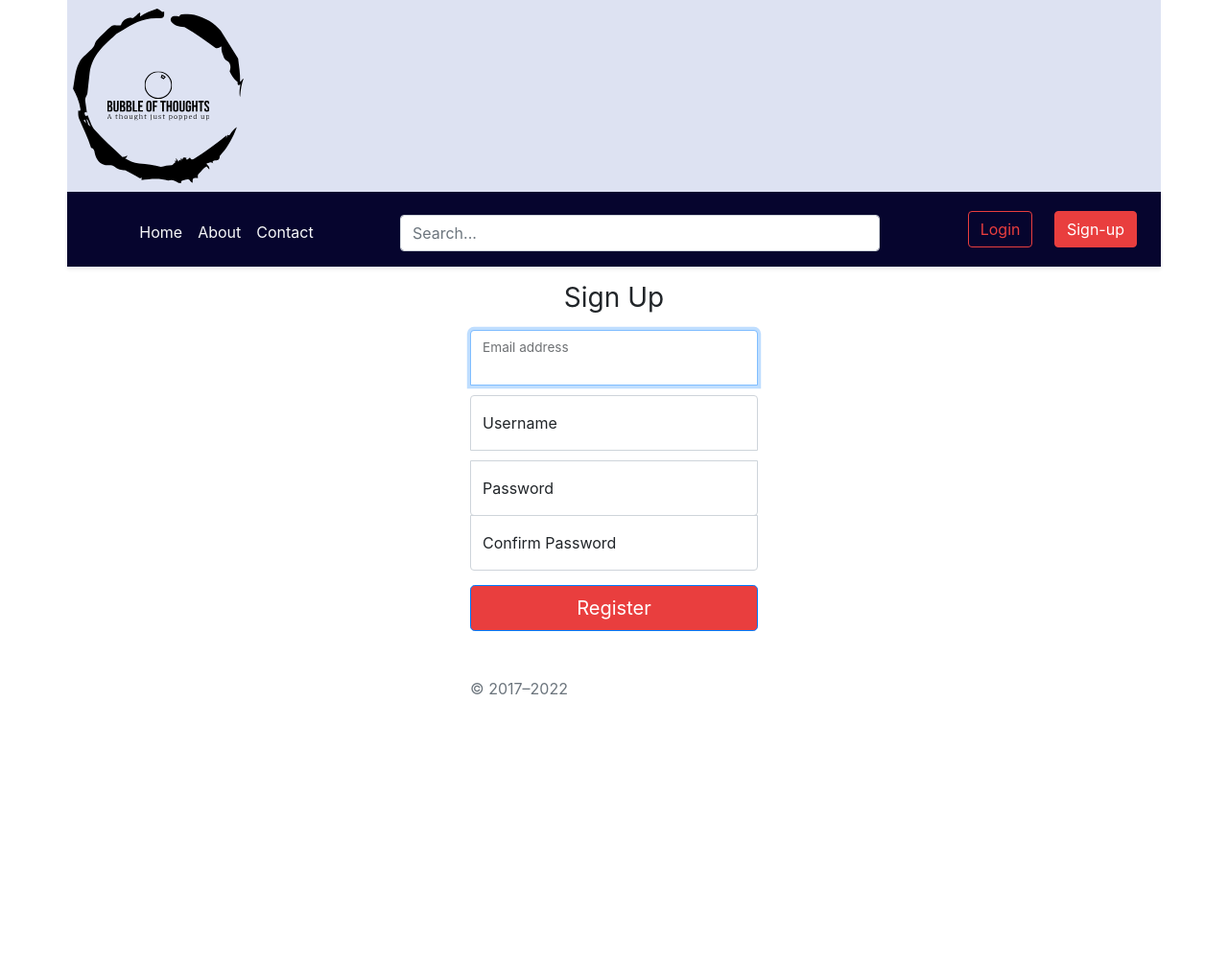
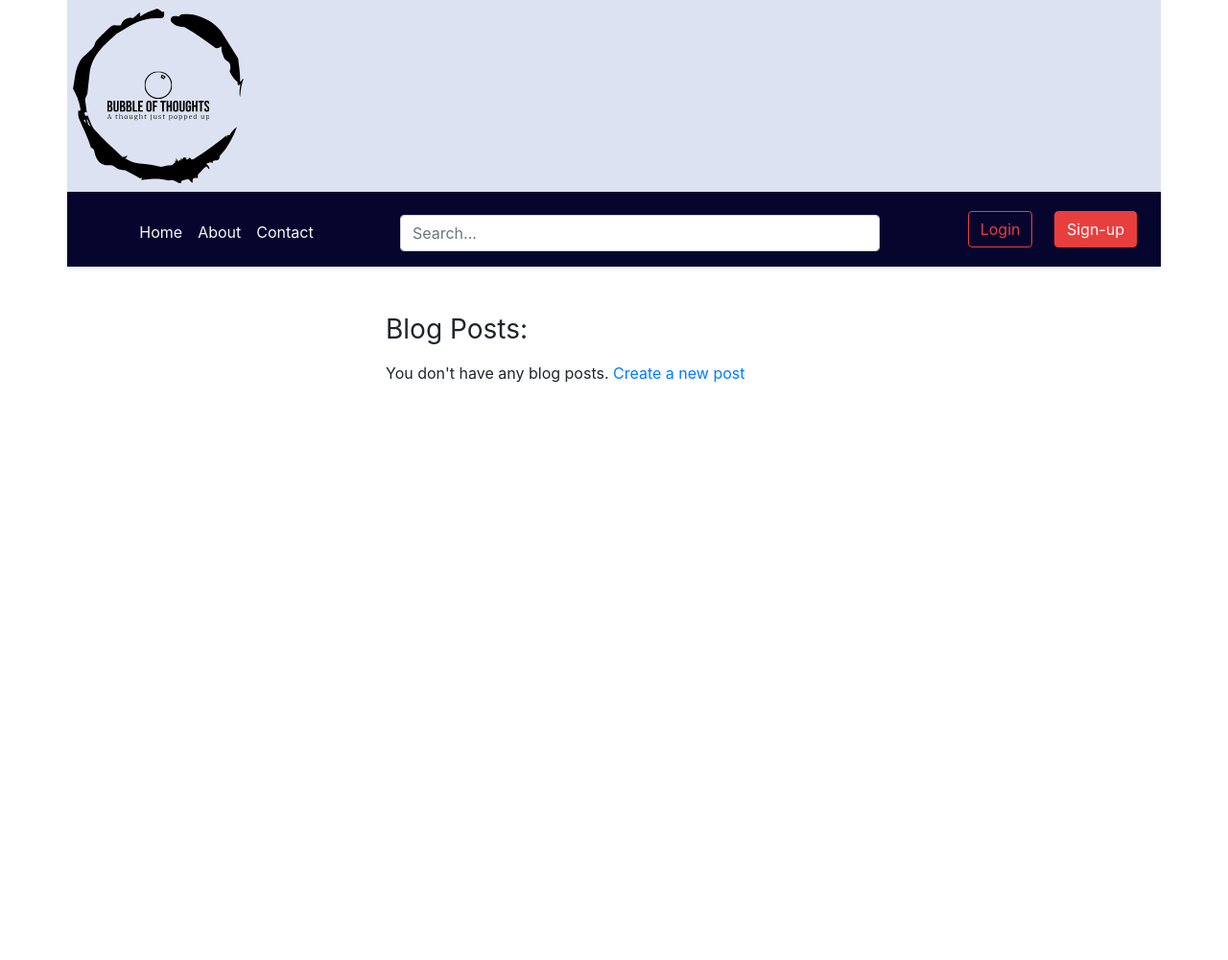
Before and after one commit to ancloas/Django-Blog-Anugrah, a Django app: page /register/ in a window 1280 px wide. Shown: the top 1001 px of the page at 96% size. Run offline with Django 4.2, Linux system fonts and the light colour scheme; parts of the project's set-up code (start-up, migrations or seed data) failed here and were passed over; some libraries are stand-ins or nearby versions.

Commit message:
updated editor view, and blog status

```diff
--- a/blog_avg/account/models.py
+++ b/blog_avg/account/models.py
@@ -24,6 +24,7 @@ class MyAccountManager(BaseUserManager):
         user.is_admin=True
         user.is_staff= True
         user.is_superuser=True
+        user.is_editor= False
         user.save()
         print(password)
         print("function was called")
@@ -41,6 +42,7 @@ class Account(AbstractBaseUser):
     is_staff        =   models.BooleanField(default=False)
     is_superuser    =   models.BooleanField(default=False)
     is_writer       =   models.BooleanField(default=False)
+    is_editor       =   models.BooleanField(default=False)
 
     USERNAME_FIELD='email'
     REQUIRED_FIELDS = []
--- a/blog_avg/account/templates/account/register.html
+++ b/blog_avg/account/templates/account/register.html
@@ -1,9 +1,9 @@
 {% extends 'base.html' %}
-{% block content %}
 {% load static %}
 
+{% block content %}
+
 <style>
-
   .form-signin {
     max-width: 330px;
     padding: 15px;
@@ -14,77 +14,75 @@
   }
 
   .form-signin input[type="email"] {
-      margin-bottom: 10px;
-      border-bottom-right-radius: 0;
-      border-bottom-left-radius: 0;
-    }
-
-    .form-signin input[type="text"] {
-      margin-bottom: 10px;
+    margin-bottom: -1px;
     border-bottom-right-radius: 0;
     border-bottom-left-radius: 0;
   }
 
   .form-signin input[type="password"] {
-      margin-bottom: -1px;
+    margin-bottom: 10px;
     border-top-left-radius: 0;
     border-top-right-radius: 0;
   }
 
-    .h3{
-     text-align: center;
+  .blog-posts {
+    max-width: 500px;
+    width: 100%;
+    margin: auto;
   }
 
-.pink-button{
-  background-color: rgb(233, 62, 62);
+  /* Additional Styling for Cooler Look */
+  .blog-post-container {
+    border: 1px solid #ddd;
+    border-radius: 8px;
+    padding: 10px;
+    margin-bottom: 10px;
   }
 
+  .blog-post-title {
+    font-size: 18px;
+    font-weight: bold;
+  }
+
+  .blog-post-status {
+    font-size: 14px;
+    color: #555;
+  }
+
+  .blog-post-link {
+    text-decoration: none;
+    color: #007bff;
+  }
 </style>
 
-    <form class="form-signin m-auto" method="post">
-      {% csrf_token %}
-        <!-- <img class="mb-4" src="{% static 'Anugrah.jpg' %}" alt="" width="72" height="57"> -->
-        <h1 class="h3 mb-3 fw-normal">Sign Up</h1>
+<div>
+  <!-- Your Profile Form -->
+  <!-- ... -->
 
-        <div class="form-floating">
-          <input type="email" name ="email" class="form-control form-signin input" id="floatingInput" placeholder="name@example.com"
-          required autofocus>
-          <label for="floatingInput">Email address</label>
+  <!-- Change Password Link -->
+  <!-- ... -->
+
+  <!-- Blog Posts List -->
+  <div class="container mt-4 p-4">
+    <div class="row">
+      <div class="blog-posts">
+        <h3 class="mb-3 font-weight-normal">Blog Posts:</h3>
+        {% if blog_posts %}
+          <div class="list-group">
+            {% for post in blog_posts %}
+              <div class="blog-post-container">
+                <a href="{% url 'blog:detail' post.slug %}" class="blog-post-link">
+                  <h4 class="blog-post-title">{{ post.title }}</h4>
+                </a>
+                <p class="blog-post-status">Status: {{ post.get_status_display }}</p>
               </div>
-        <div class="form-floating">
-            <input type="text" name ="username" class="form-control form-signin input" id="inputUsername" placeholder="username" required>
-            <label for="floatingInput">Username</label>
+            {% endfor %}
           </div>
-        <div class="form-floating">
-          <input type="password" name="password1" class="form-control form-signin input" id="floatingPassword" placeholder="Password" required>
-          <label for="floatingPassword">Password</label>
+        {% else %}
+          <p>You don't have any blog posts. <a href="{% url 'blog:create' %}">Create a new post</a></p>
+        {% endif %}
       </div>
-        <div class="form-floating">
-            <input type="password" name="password2" class="form-control form-signin input" id="floatingPassword" placeholder="Confirm Password" required>
-            <label for="floatingPassword">Confirm Password</label>
     </div>
-        {% for field in registration_form %}
-         <p>
-            {% for error in field.errors %}
-                 <p style="color:red;">{{error}}</p>
-            {% endfor %}
-         </p>
-        {% endfor %}
-
-        {% if registration_form.non_field_errors %}
-        <div style="color: red;">
-        <p> {{registration_form.non_field_errors}} </p>
   </div>
-        {% endif %}
-
-
-        {% if success_message %}
-         <p style="color:green; text-align: center;">{{success_message}}
-        </p>
-        {% endif %}
-
-        <button class="w-100 btn btn-lg btn-primary pink-button" type="submit">Register</button>
-        <p class="mt-5 mb-3 text-muted">© 2017–2022</p>
-      </form>
-
-{% endblock content%}
+</div>
+{% endblock content %}
--- a/blog_avg/blog/urls.py
+++ b/blog_avg/blog/urls.py
@@ -6,7 +6,9 @@ from blog.views import(
     comment_submit,
     like_post,
     subscribe,
-    get_author_info
+    get_author_info,
+    approve_blog_post_view,
+    in_review_blog_view
 )
 
 app_name= 'blog'
@@ -15,8 +17,13 @@ urlpatterns =[
     path('create/', create_blog_view, name='create'),
     path('subscribe/', subscribe, name='subscribe'),
     path('get_author_info/', get_author_info, name='get_author_info'),
+    path('in_review_posts/', in_review_blog_view, name='in_review_posts'),
+
+
     path('<slug>/', detail_blog_view, name='detail'),
     path('<slug>/edit', edit_blog_view, name='edit'),
     path('<slug>/comment/submit/', comment_submit, name='comment_submit'),
     path('<slug>/like/', like_post, name='like_post'),
+    path('<slug>/approve_blog_post/', approve_blog_post_view, name='approve_blog_post'),
+
 ]
--- a/blog_avg/blog_avg/settings.py
+++ b/blog_avg/blog_avg/settings.py
@@ -223,6 +223,12 @@ CSRF_TRUSTED_ORIGINS = os.getenv("DJANGO_CSRF_TRUSTED_ORIGINS").split(",")
 
 CKEDITOR_UPLOAD_PATH = 'blog/'  # Placeholder, will be dynamically determined by the upload_location function
 CKEDITOR_CONFIGS = {
+    'default': {
+        'toolbar': 'Full',
+        'height': 300,
+        'width': '100%',
+        # Other configuration options...
+    },
     'blog': {
         'toolbarGroups': [
             {'name': 'document', 'groups': ['mode', 'document', 'doctools']},
--- a/blog_avg/personal/views.py
+++ b/blog_avg/personal/views.py
@@ -47,10 +47,10 @@ def home_screen_view(request, context={}):
         context['query'] = str(query)
 
 
-    blog_posts = sorted(get_blog_queryset(query), key= attrgetter('date_published'), reverse=True)
+    blog_posts = sorted(get_blog_queryset(query, status='published'), key= attrgetter('date_published'), reverse=True)
 
     #get top most popular blogs
-    popular_posts= get_popular_blogs()
+    popular_posts= get_popular_blogs(blog_posts)
 
     #   Pagination
     page = request.GET.get('page', 1)
--- a/blog_avg/templates/snippets/header.html
+++ b/blog_avg/templates/snippets/header.html
@@ -79,6 +79,9 @@
                 {% if request.user.is_writer %}
                 <li><a class="dropdown-item" href="{% url 'blog:create' %}">Write a new Blog Post</a></li>
                 {% endif %}
+                {% if request.user.is_editor %}
+                <li><a class="dropdown-item" href="{% url 'blog:in_review_posts' %}">Review Guest Blogs</a></li>
+                {% endif %}
                 <li><hr class="dropdown-divider"></li>
                 <li><a class="dropdown-item" href="{% url 'logout' %}">Sign out</a></li>
               </ul>
--- a/requirements.txt
+++ b/requirements.txt
@@ -24,6 +24,7 @@ django-filter==23.5
 django-js-asset==2.0.0
 django-modelcluster==6.1
 django-permissionedforms==0.1
+django-quill-editor==0.1.40
 django-social-share==2.3.0
 django-storages==1.14.2
 django-taggit==4.0.0
```
Also changed, not shown: blog_avg/account/templates/account/profile.html (+37 -11 lines), blog_avg/blog/templates/blog/access_denied.html (added, +16 -0 lines), blog_avg/blog/templates/blog/snippets/latest_post.html (+6 -1 lines), blog_avg/blog/templates/blog/snippets/popular_blog_posts.html (+32 -16 lines), blog_avg/blog/templates/editor/approve_blog_post.html (added, +32 -0 lines), blog_avg/blog/templates/editor/editor_screen.html (added, +32 -0 lines), blog_avg/blog/templates/editor/in_review_blog_posts.html (added, +35 -0 lines), blog_avg/blog/views.py (+54 -12 lines), blog_avg/account/migrations/0002_account_is_editor.py (added), blog_avg/blog/forms.py (line endings or trailing spaces), blog_avg/blog/migrations/0001_initial.py. Lines whose indentation alone changed are shown as unchanged.
